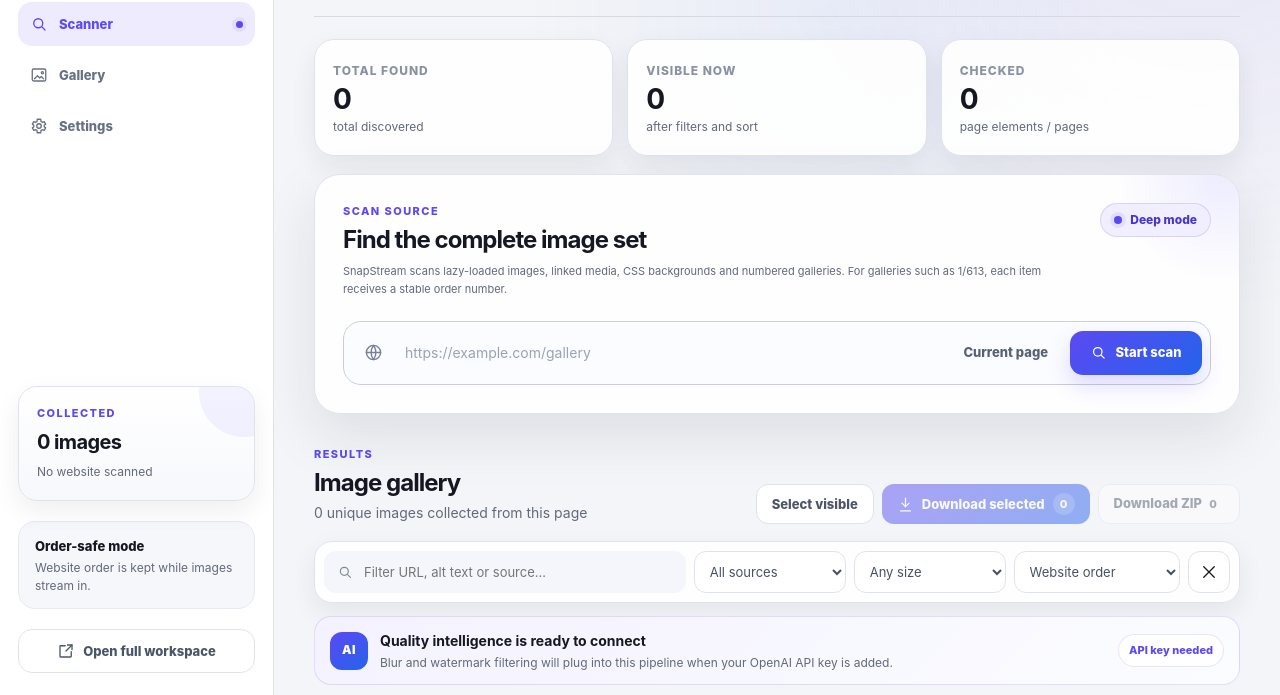
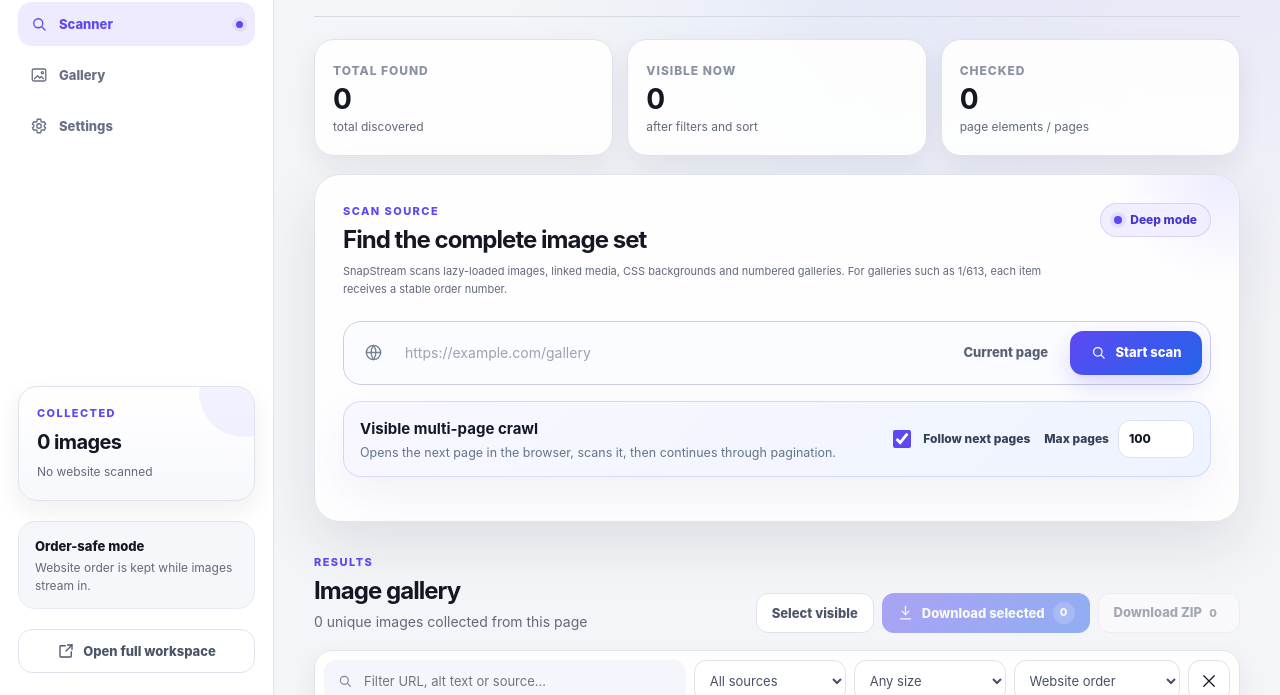
Before and after one commit to Ansh200618/SnapStream, a React app: page views/dashboard.html in a window 1280 px wide. Shown: the part 105-800 px from the top of the page. Built offline with nearby package versions, Linux system fonts and the light colour scheme; some packages are replaced by stand-ins of ours; no server answers.

Commit message:
Load visible multi-page scan controller

```diff
--- a/views/dashboard.html
+++ b/views/dashboard.html
@@ -221,5 +221,6 @@
   </div>
 
   <script type="module" src="../src/dashboard.js"></script>
+  <script type="module" src="../src/visibleMultiPageScan.js"></script>
 </body>
 </html>
```
